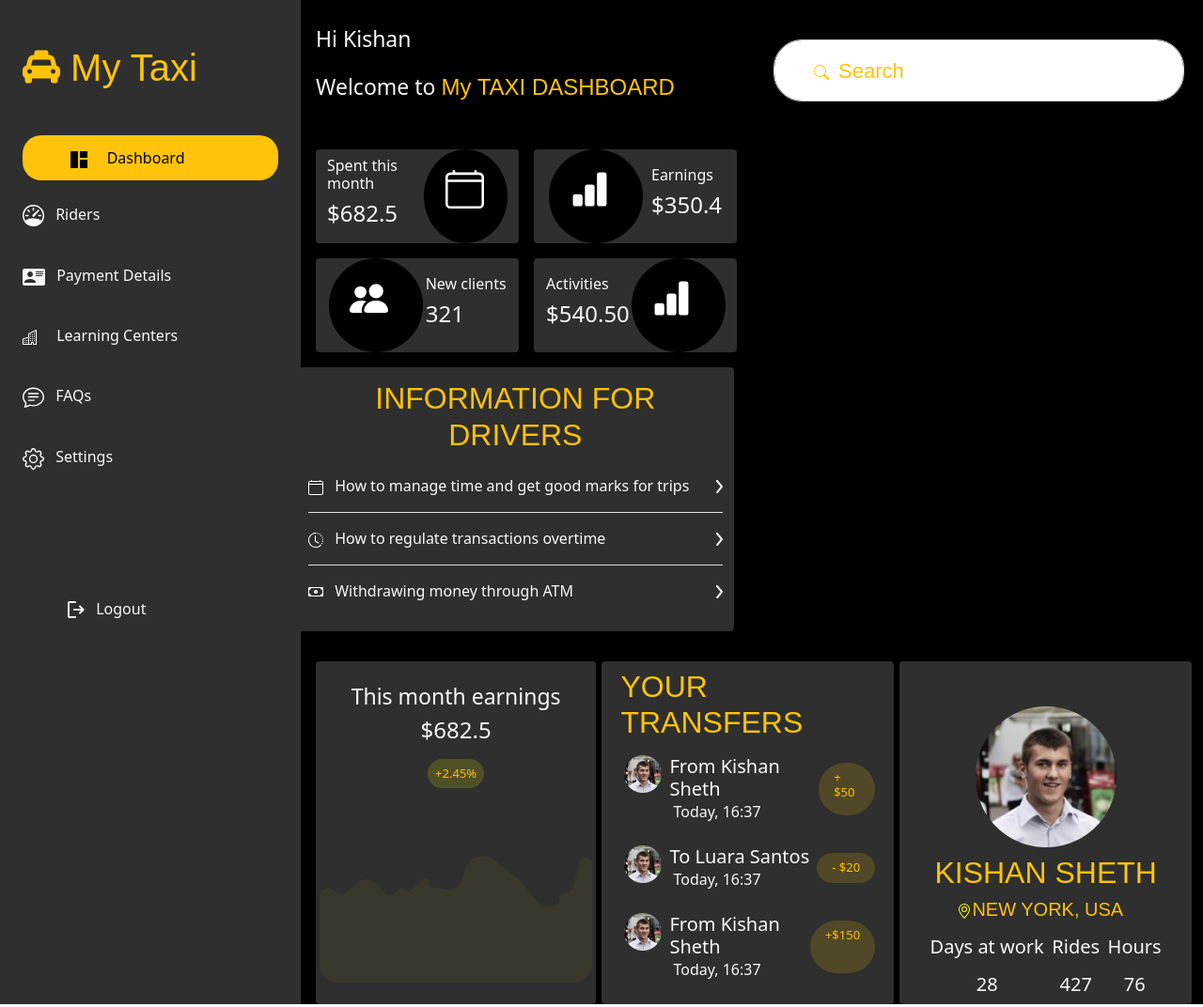
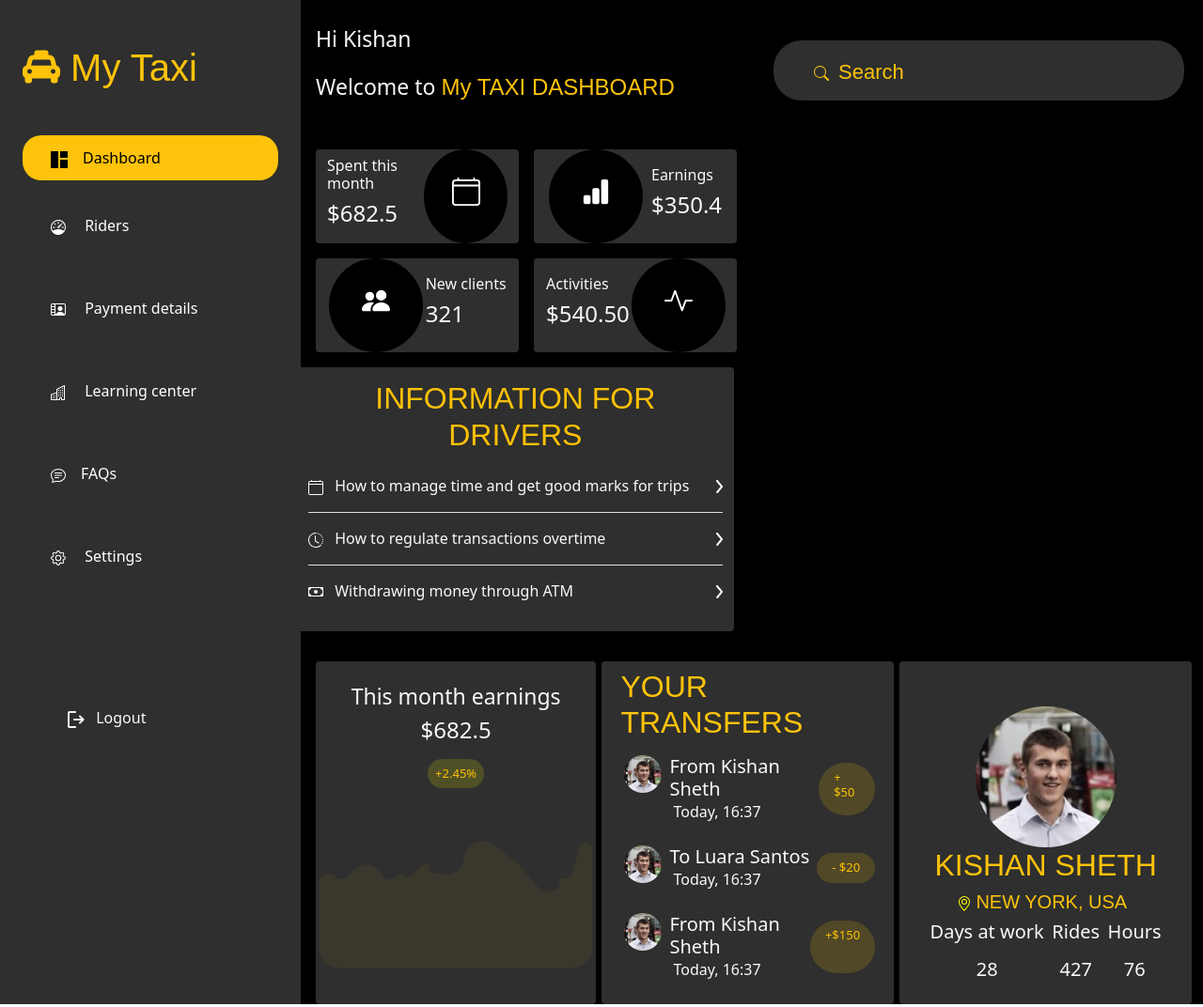
Before and after one commit to Victor-udenna/my-taxi-dashboard, a plain HTML site: page index.html in a window 1280 px wide. Shown: the top 1072 px of the page at 94% size. Drawn offline with nearby package versions, Linux system fonts and the light colour scheme; a web font is replaced by a local one.

Commit message:
Modified style.css, edited index.html

```diff
--- a/index.html
+++ b/index.html
@@ -34,38 +34,73 @@
 
                 <div class="navigation">
                     <div class="mb-4">
-                        <button
-                            style=" width: 272px; height: 48px; background: #FFC30B; border-radius: 20px; border: none;">
-                            <span class="me-3"><img src="./images/btn-image.png" alt=""></span> <span
-                                class="me-5">Dashboard</span></button>
+                        <button class="btn-sidebar text-start btn-active">
+                         <span class="ms-4"> <img src="./images/btn-image.png" alt="" class="pe-3">Dashboard </span>
+                        </button>
                     </div>
 
 
                     <div class="mb-4">
-                        <p class="text-light"><img src="./images/speedometer.svg" alt="" width="23px"> <span
-                                class="ps-2">Riders</span></p>
+
+                        <button class="btn-sidebar text-start">
+                            <span class="ms-4">
+                                <svg xmlns="http://www.w3.org/2000/svg" width="16" height="16" fill="#FFFFFF" class="bi bi-speedometer" viewBox="0 0 16 16">
+                                    <path d="M8 2a.5.5 0 0 1 .5.5V4a.5.5 0 0 1-1 0V2.5A.5.5 0 0 1 8 2zM3.732 3.732a.5.5 0 0 1 .707 0l.915.914a.5.5 0 1 1-.708.708l-.914-.915a.5.5 0 0 1 0-.707zM2 8a.5.5 0 0 1 .5-.5h1.586a.5.5 0 0 1 0 1H2.5A.5.5 0 0 1 2 8zm9.5 0a.5.5 0 0 1 .5-.5h1.5a.5.5 0 0 1 0 1H12a.5.5 0 0 1-.5-.5zm.754-4.246a.389.389 0 0 0-.527-.02L7.547 7.31A.91.91 0 1 0 8.85 8.569l3.434-4.297a.389.389 0 0 0-.029-.518z"/>
+                                    <path fill-rule="evenodd" d="M6.664 15.889A8 8 0 1 1 9.336.11a8 8 0 0 1-2.672 15.78zm-4.665-4.283A11.945 11.945 0 0 1 8 10c2.186 0 4.236.585 6.001 1.606a7 7 0 1 0-12.002 0z"/>
+                                  </svg>
+
+                               <span class="ps-3"> Riders </span></span>
+                           </button>
                     </div>
 
                     <div class="mb-4 pt-3">
-                        <p class="text-light"> <img src="./images/payment.svg" alt=""> <span class="ps-2">Payment Details
-                            </span></p>
+                        <button class="btn-sidebar text-start">
+                            <span class="ms-4">
+                                <svg xmlns="http://www.w3.org/2000/svg" width="16" height="16" fill="#FFFFFF" class="bi bi-person-video2" viewBox="0 0 16 16">
+                                    <path d="M10 9.05a2.5 2.5 0 1 0 0-5 2.5 2.5 0 0 0 0 5Z"/>
+                                    <path d="M2 1a2 2 0 0 0-2 2v9a2 2 0 0 0 2 2h12a2 2 0 0 0 2-2V3a2 2 0 0 0-2-2H2ZM1 3a1 1 0 0 1 1-1h2v2H1V3Zm4 10V2h9a1 1 0 0 1 1 1v9c0 .285-.12.543-.31.725C14.15 11.494 12.822 10 10 10c-3.037 0-4.345 1.73-4.798 3H5Zm-4-2h3v2H2a1 1 0 0 1-1-1v-1Zm3-1H1V8h3v2Zm0-3H1V5h3v2Z"/>
+                                  </svg>
+                            <span class="ps-3">Payment details</span> </span>
+                           </button>
                     </div>
 
                     <div class="mb-4 pt-3">
-                        <p class="text-light"><img src="./images/building.svg" alt=""> <span class="ps-3">Learning Centers
-                        </p>
+                        <button class="btn-sidebar text-start">
+                            <span class="ms-4">
+                                <svg xmlns="http://www.w3.org/2000/svg" width="16" height="16" fill="#FFFFFF" class="bi bi-building" viewBox="0 0 16 16">
+                                    <path fill-rule="evenodd" d="M14.763.075A.5.5 0 0 1 15 .5v15a.5.5 0 0 1-.5.5h-3a.5.5 0 0 1-.5-.5V14h-1v1.5a.5.5 0 0 1-.5.5h-9a.5.5 0 0 1-.5-.5V10a.5.5 0 0 1 .342-.474L6 7.64V4.5a.5.5 0 0 1 .276-.447l8-4a.5.5 0 0 1 .487.022zM6 8.694 1 10.36V15h5V8.694zM7 15h2v-1.5a.5.5 0 0 1 .5-.5h2a.5.5 0 0 1 .5.5V15h2V1.309l-7 3.5V15z"/>
+                                    <path d="M2 11h1v1H2v-1zm2 0h1v1H4v-1zm-2 2h1v1H2v-1zm2 0h1v1H4v-1zm4-4h1v1H8V9zm2 0h1v1h-1V9zm-2 2h1v1H8v-1zm2 0h1v1h-1v-1zm2-2h1v1h-1V9zm0 2h1v1h-1v-1zM8 7h1v1H8V7zm2 0h1v1h-1V7zm2 0h1v1h-1V7zM8 5h1v1H8V5zm2 0h1v1h-1V5zm2 0h1v1h-1V5zm0-2h1v1h-1V3z"/>
+                                  </svg>
+                                <span class="ps-3"> Learning center</span>
+                            </span>
+                           </button>
                     </div>
 
 
                     <div class="mb-4 pt-3">
-                        <p class="text-light"> <img src="./images/chat-text.svg" alt="" width="23px"> <span class="ps-2">
-                                FAQs </span></p>
+                        <button class="btn-sidebar text-start">
+                            <span class="ms-4">
+                                 <svg  xmlns="http://www.w3.org/2000/svg" width="16" height="16" fill="#FFFFFF" class="bi bi-chat-text" viewBox="0 0 16 16">
+                                <path d="M2.678 11.894a1 1 0 0 1 .287.801 10.97 10.97 0 0 1-.398 2c1.395-.323 2.247-.697 2.634-.893a1 1 0 0 1 .71-.074A8.06 8.06 0 0 0 8 14c3.996 0 7-2.807 7-6 0-3.192-3.004-6-7-6S1 4.808 1 8c0 1.468.617 2.83 1.678 3.894zm-.493 3.905a21.682 21.682 0 0 1-.713.129c-.2.032-.352-.176-.273-.362a9.68 9.68 0 0 0 .244-.637l.003-.01c.248-.72.45-1.548.524-2.319C.743 11.37 0 9.76 0 8c0-3.866 3.582-7 8-7s8 3.134 8 7-3.582 7-8 7a9.06 9.06 0 0 1-2.347-.306c-.52.263-1.639.742-3.468 1.105z"/>
+                                <path d="M4 5.5a.5.5 0 0 1 .5-.5h7a.5.5 0 0 1 0 1h-7a.5.5 0 0 1-.5-.5zM4 8a.5.5 0 0 1 .5-.5h7a.5.5 0 0 1 0 1h-7A.5.5 0 0 1 4 8zm0 2.5a.5.5 0 0 1 .5-.5h4a.5.5 0 0 1 0 1h-4a.5.5 0 0 1-.5-.5z"/>
+                              </svg><span class="ps-3">FAQs</span></span>
+                           </button>
                     </div>
 
 
                     <div class="mb-4 pt-3">
-                        <p class="text-light"><img src="./images/gear.svg" alt="" width="23px"> <span class="ps-2">Settings
-                            </span> </p>
+                        <button class="btn-sidebar text-start">
+                            <span class="ms-4">
+                            <svg xmlns="http://www.w3.org/2000/svg" width="16" height="16" fill="#FFFFFF" class="bi bi-gear" viewBox="0 0 16 16">
+                                <path d="M8 4.754a3.246 3.246 0 1 0 0 6.492 3.246 3.246 0 0 0 0-6.492zM5.754 8a2.246 2.246 0 1 1 4.492 0 2.246 2.246 0 0 1-4.492 0z"/>
+                                <path d="M9.796 1.343c-.527-1.79-3.065-1.79-3.592 0l-.094.319a.873.873 0 0 1-1.255.52l-.292-.16c-1.64-.892-3.433.902-2.54 2.541l.159.292a.873.873 0 0 1-.52 1.255l-.319.094c-1.79.527-1.79 3.065 0 3.592l.319.094a.873.873 0 0 1 .52 1.255l-.16.292c-.892 1.64.901 3.434 2.541 2.54l.292-.159a.873.873 0 0 1 1.255.52l.094.319c.527 1.79 3.065 1.79 3.592 0l.094-.319a.873.873 0 0 1 1.255-.52l.292.16c1.64.893 3.434-.902 2.54-2.541l-.159-.292a.873.873 0 0 1 .52-1.255l.319-.094c1.79-.527 1.79-3.065 0-3.592l-.319-.094a.873.873 0 0 1-.52-1.255l.16-.292c.893-1.64-.902-3.433-2.541-2.54l-.292.159a.873.873 0 0 1-1.255-.52l-.094-.319zm-2.633.283c.246-.835 1.428-.835 1.674 0l.094.319a1.873 1.873 0 0 0 2.693 1.115l.291-.16c.764-.415 1.6.42 1.184 1.185l-.159.292a1.873 1.873 0 0 0 1.116 2.692l.318.094c.835.246.835 1.428 0 1.674l-.319.094a1.873 1.873 0 0 0-1.115 2.693l.16.291c.415.764-.42 1.6-1.185 1.184l-.291-.159a1.873 1.873 0 0 0-2.693 1.116l-.094.318c-.246.835-1.428.835-1.674 0l-.094-.319a1.873 1.873 0 0 0-2.692-1.115l-.292.16c-.764.415-1.6-.42-1.184-1.185l.159-.291A1.873 1.873 0 0 0 1.945 8.93l-.319-.094c-.835-.246-.835-1.428 0-1.674l.319-.094A1.873 1.873 0 0 0 3.06 4.377l-.16-.292c-.415-.764.42-1.6 1.185-1.184l.292.159a1.873 1.873 0 0 0 2.692-1.115l.094-.319z"/>
+                              </svg>
+
+                            <span class="ps-3">
+                                Settings
+                            </span>
+                        </span>
+                           </button>
                     </div>
                 </div>
             </div>
@@ -131,9 +166,8 @@
                             <h4>$682.5</h4>
                         </div>
 
-                        <div
-                            style="padding: 1.4rem; border-radius: 50%; background-color: black; width: 100px; height: 100px;">
-                            <img src="./images/calendar4.svg" alt="" width="41px">
+                        <div  style="padding: 1.4rem; border-radius: 50%; background-color: black; width: 100px; height: 100px;" class="text-center">
+                            <img src="./images/calendar4.svg" alt="" width="30px" class="mt-2">
                         </div>
 
                     </div>
@@ -145,9 +179,8 @@
                     <div class="d-flex rounded justify-content-around align-items-center col-6 ms-3 card-img "
                         style="width: 47%;">
 
-                        <div
-                            style="padding: 1.4rem; border-radius: 50%; background-color: black; width: 100px; height: 100px;">
-                            <img src="./images/bar-chart-fill.svg" alt="" width="41px">
+                        <div style="padding: 1.4rem; border-radius: 50%; background-color: black; width: 100px; height: 100px;" class="text-center">
+                            <img src="./images/bar-chart-fill.svg" alt="" width="30px" class="mt-2">
                         </div>
 
                         <div class="text-light">
@@ -160,12 +193,10 @@
 
 
 
-                    <div class="d-flex rounded justify-content-around align-items-center col-6 card-img "
-                        style="width: 47%;">
+                    <div class="d-flex rounded justify-content-around align-items-center col-6 card-img " style="width: 47%;">
 
-                        <div
-                            style="padding: 1.4rem; border-radius: 50%; background-color: black; width: 100px; height: 100px;">
-                            <img src="./images/people-fill.svg" alt="" width="41px">
+                        <div style="padding: 1.4rem; border-radius: 50%; background-color: black; width: 100px; height: 100px;" class="text-center">
+                            <img src="./images/people-fill.svg" alt="" width="30px" class="mt-2">
                         </div>
 
                         <div class="text-light">
@@ -186,9 +217,8 @@
                             <h4>$540.50</h4>
                         </div>
 
-                        <div
-                            style="padding: 1.4rem; border-radius: 50%; background-color: black; width: 100px; height: 100px;">
-                            <img src="./images/bar-chart-fill.svg" alt="" width="41px">
+                        <div style="padding: 1.4rem; border-radius: 50%; background-color: black; width: 100px; height: 100px;" class="text-center">
+                            <img src="./images/activity.svg" alt="" width="30px" class="mt-2">
                         </div>
 
                     </div>
@@ -246,7 +276,7 @@
     <h6  class="text-warning p-2 rounded-pill" style="background-color:rgba(255, 255, 0, 0.16); font-size: 13px;">+2.45%</h6>
 
 </div>
-          <div class="pt-3">
+          <div>
             <img src="./images/triangle graph.png" alt="" width="100%" class="mt-4">
           </div>
          </div>
@@ -329,15 +359,15 @@
          <div class="col-4 pt-5 text-light rounded details" style="height: 365px;" width="32%">
 
 <div class=" d-flex flex-column align-items-center">
-    <div class="mb-2">
+    <div>
         <img src="./images/avatar2.png" alt="">
     </div>
 
 
-    <div class="text mb-2">
+    <div class="text mb-">
         <h2 class="primary-font"> KISHAN SHETH</h2>
 
-    <h5 class="ms-4 primary-font"><span><img src="./images/geo-alt.svg" alt=""></span>NEW YORK, USA</h5>
+    <h5 class="ms-4 primary-font"><span><img src="./images/geo-alt.svg" alt="" class="me-1"></span>NEW YORK, USA</h5>
 
     </div>
 </div>
--- a/style.css
+++ b/style.css
@@ -1,17 +1,21 @@
+
+
 main {
     display: flex;
     justify-content: space-around;
     margin: 0;
     padding: 0;
     box-sizing: border-box;
-    width: 100%;
-    /* background-color: black; */
-    /* margin-right: 10px; */
+    background-color: black;
+    margin-bottom: 0;
+
 }
+
 
 
 aside {
     flex: 1 1 20%;
+
     background-color: rgb(46, 47, 46)
 }
 
@@ -48,8 +52,16 @@ main .details{
     width: 437px;
     height: 71px;
     border-radius: 30px;
+    background-color: rgb(46, 47, 46) ! important;
+    border: none;
     /* padding-bottom: 50px; */
 }
+
+/* input{
+    background-color: rgb(46, 47, 46);
+} */
+
+
 
 
 label {
@@ -65,6 +77,34 @@ label {
     font-family: 'Wendy One', sans-serif;
 
 }
+
+
+.btn-sidebar{
+    width: 272px;
+    height: 48px;
+    /* background: #FFC30B; */
+    background-color: rgb(46, 47, 46);
+    color: white;
+    border-radius: 20px;
+    border: none;
+}
+
+.btn-active{
+    background: #FFC30B;
+    color: black;
+}
+
+.btn-sidebar:hover{
+    background: #FFC30B;
+    color: black;
+    fill: black;
+}
+
+.btn-sidebar svg:hover{
+fill: black;
+}
+
+
 
 
 .cards {
@@ -84,3 +124,8 @@ border-radius: 30px;
     /* border-radius: 50%; */
 
 }
+
+
+/* @media screen and (min-width: 1440px){
+
+} */
```
